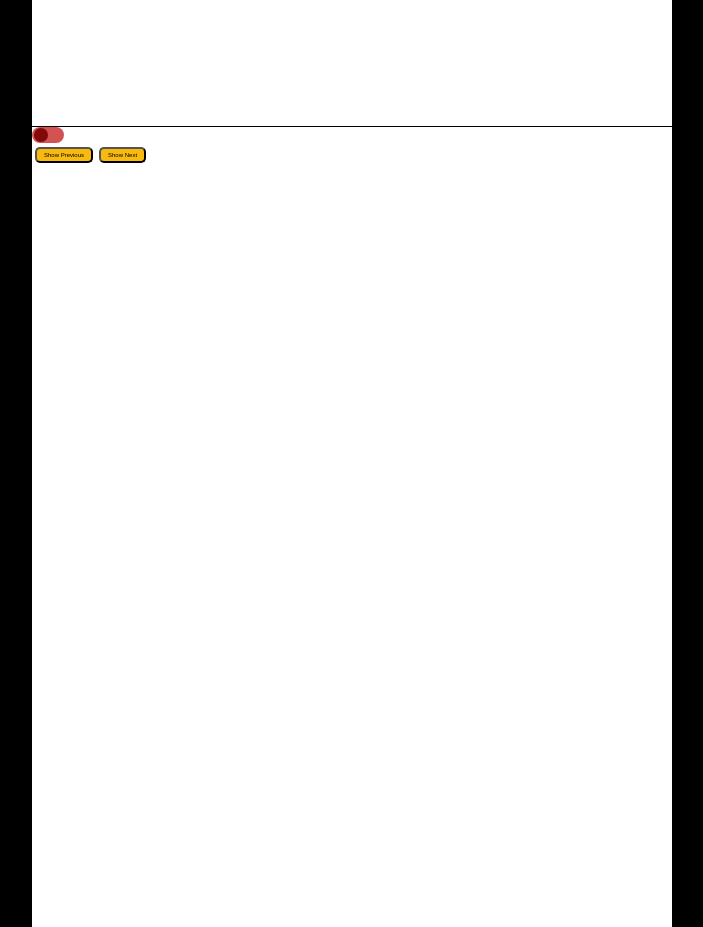
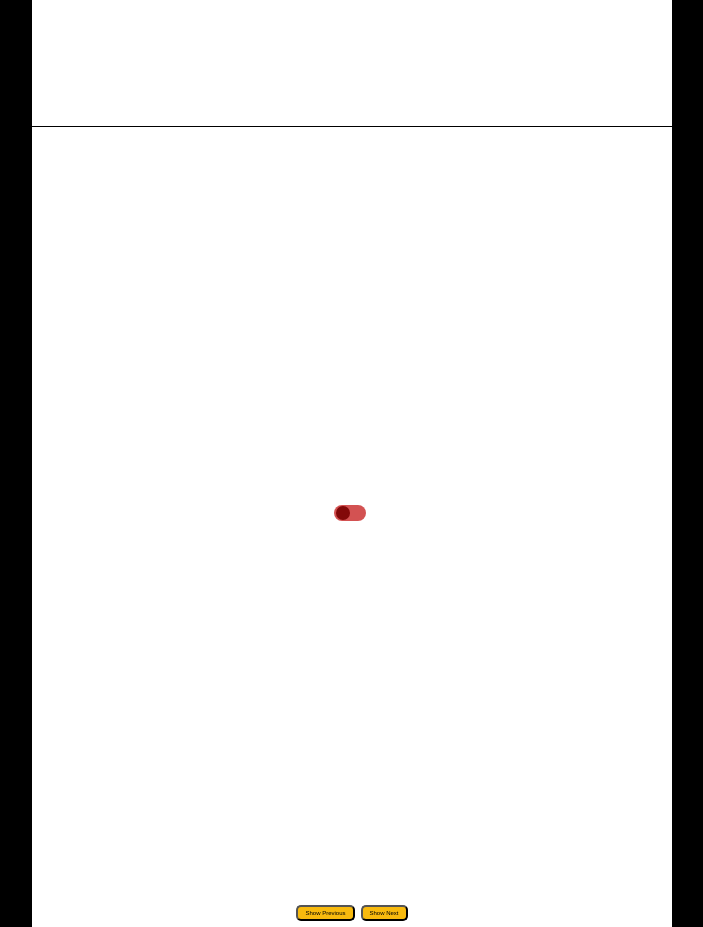
Before and after one commit to MeetYourCreator/reactjs-common-components, a React (Create React App) app: page / in a window 1280 px wide. Shown: the part 5480-6407 px from the top of the page, without its empty margins (288-991 px from the left). Built offline with nearby package versions, Linux system fonts and the light colour scheme.

Commit message:
fix styling for Slider

```diff
--- a/src/App.tsx
+++ b/src/App.tsx
@@ -6,6 +6,7 @@ import { List } from './components/';
 import { Toggle } from './components';
 import { Input } from './components/';
 import { Slider } from './components/';
+import TestIMG from './testimg.jpg';
 import './App.css';
 
 export const App = () => {
@@ -37,7 +38,13 @@ export const App = () => {
           <Input type="text" />
         </div>
         <div className="screenContainer">
-          <Slider urlArray={[<Toggle />, <Input type="text" />]} />
+          <Slider
+            urlArray={[
+              <Toggle />,
+              <Input type="text" />,
+              <img src={TestIMG} alt="testIMG" />,
+            ]}
+          />
         </div>
       </section>
     </>
--- a/src/components/Slider/Slider.tsx
+++ b/src/components/Slider/Slider.tsx
@@ -7,8 +7,9 @@ export const Slider = ({ urlArray }: SliderProps) => {
   const [urlIndex, setUrlIndex] = useState(0);
   return (
     <>
-      <div style={{ width: '100%', height: '100%', position: 'relative' }}>
-        {urlArray[urlIndex]}
+      <div className="sliderContainer">
+        <div className="slider">{urlArray[urlIndex]}</div>
+        <div className="buttonContainer">
           <Button
             name="Show Previous"
             onClick={() =>
@@ -34,6 +35,7 @@ export const Slider = ({ urlArray }: SliderProps) => {
             }}
           />
         </div>
+      </div>
     </>
   );
 };
--- a/src/components/Slider/styles.css
+++ b/src/components/Slider/styles.css
@@ -1,6 +1,32 @@
+img {
+  max-width: 100%;
+  max-height: 90vh;
+}
+
 .sliderContainer {
-  max-width: 1200px;
+  display: flex;
+  flex-direction: column;
+  justify-content: flex-end;
+  max-width: 600px;
+  max-height: 100vh;
   width: 100%;
   height: 100%;
   margin: 0 auto;
 }
+
+.slider {
+  display: flex;
+  flex-direction: column;
+  justify-content: center;
+  align-items: center;
+  height: 100%;
+  max-width: 100vw;
+  max-height: 100vh;
+  position: relative;
+}
+
+.buttonContainer {
+  justify-content: space-between;
+  align-items: center;
+  margin: 3px auto;
+}
--- a/src/components/index.ts
+++ b/src/components/index.ts
@@ -5,6 +5,6 @@ export { Input } from './Input/Input';
 export { List } from './List/List';
 export { ShowModalBtn as Modal } from './Modal/ShowModalBtn';
 export { SearchBar } from './SearchBar/SearchBar';
-export { SliderContainer as Slider } from './Slider/SliderContainer';
+export { Slider } from './Slider/Slider';
 export { SplitViewPanels } from './SplitViewPanels/SplitViewPanels';
 export { Toggle } from './Toggle/Toggle';
```
Also changed, not shown: src/testimg.jpg (added). Lines whose indentation alone changed are shown as unchanged.
